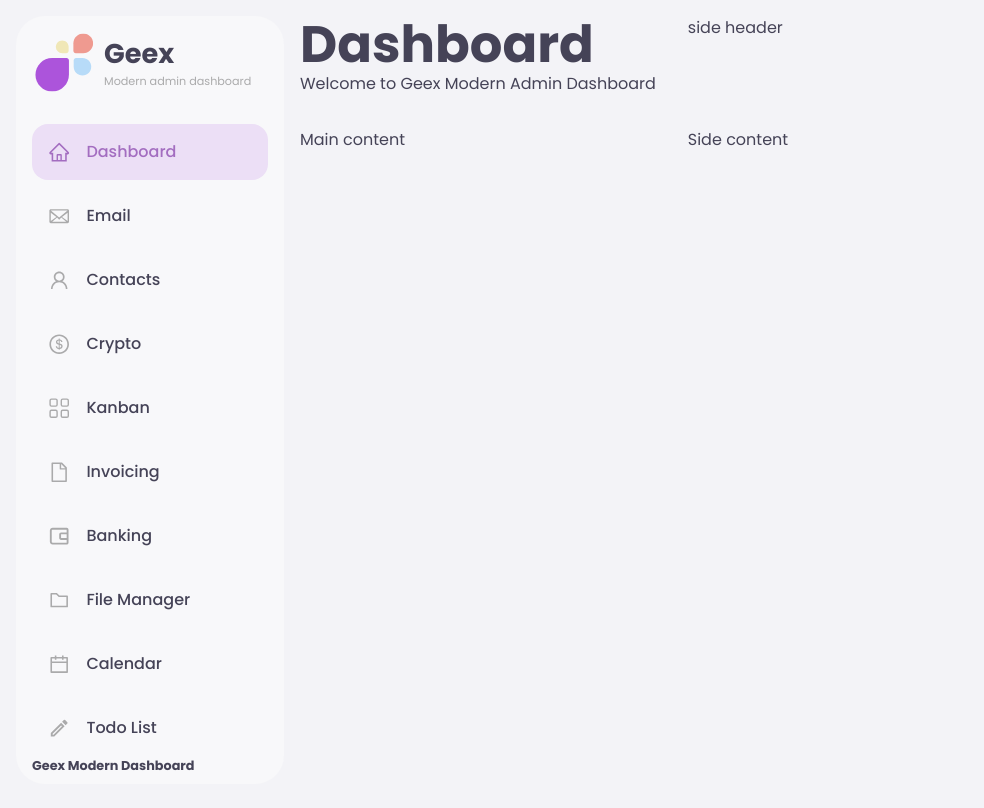
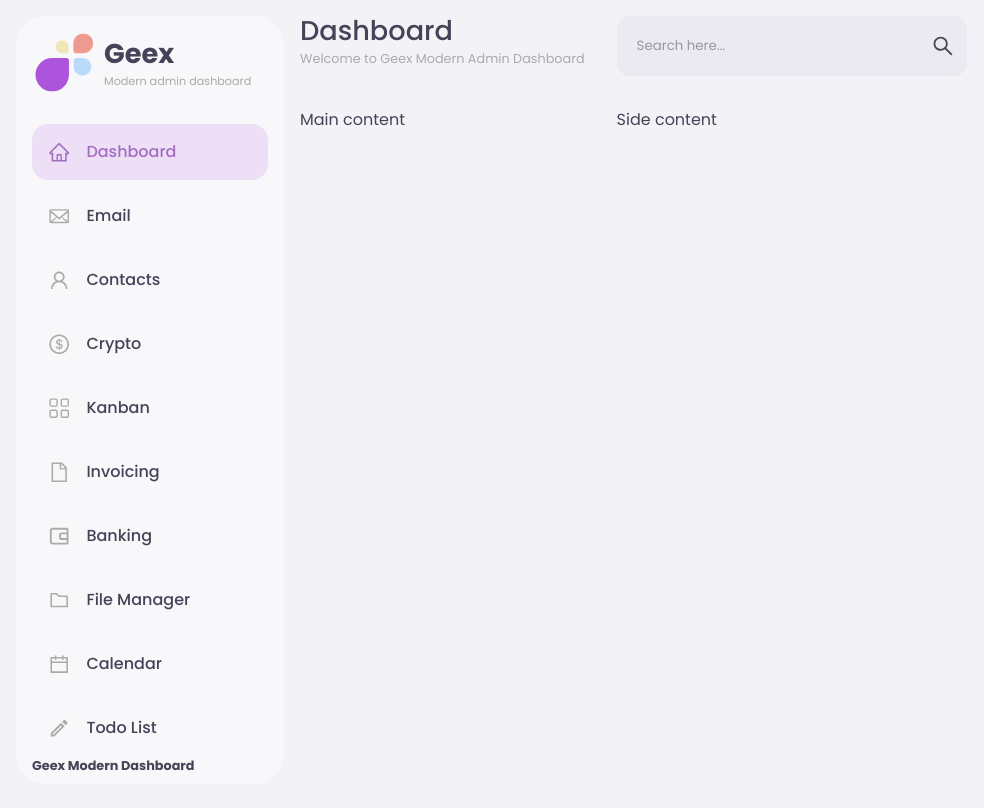
Before and after one commit to bryan-brenes-rojas/admin-dashboard, a React (Vite) app in the folder apps/admin-fe/: page / in a window 1280 px wide. Shown: the top 808 px of the page, without its empty margins (0-984 px from the left). Built offline with nearby package versions, Linux system fonts and the light colour scheme.

Commit message:
Add input component

```diff
--- /dev/null
+++ b/apps/admin-fe/src/components/input/input.module.scss
@@ -0,0 +1,27 @@
+@import "../../styles/colors.scss";
+@import "../../styles/variables.scss";
+
+.container {
+  position: relative;
+
+  .input {
+    background-color: $bg-input;
+    border-radius: 1em;
+    border: none;
+    padding: 1.5em;
+    width: 100%;
+    outline: none;
+
+    &::placeholder {
+      opacity: 0.7;
+    }
+  }
+
+  .icon {
+    font-size: 1.5em;
+    position: absolute;
+    right: 12px;
+    top: 50%;
+    transform: translateY(-50%);
+  }
+}
--- /dev/null
+++ b/apps/admin-fe/src/components/input/input.tsx
@@ -0,0 +1,15 @@
+import { AiOutlineSearch } from "react-icons/ai";
+import classes from "./input.module.scss";
+
+interface Props {
+  placeholder?: string;
+}
+
+export const Input = (props: Props) => {
+  return (
+    <div className={classes.container}>
+      <input className={classes.input} placeholder={props.placeholder} />
+      <AiOutlineSearch className={classes.icon} />
+    </div>
+  );
+};
--- a/apps/admin-fe/src/layouts/main-layout.module.scss
+++ b/apps/admin-fe/src/layouts/main-layout.module.scss
@@ -1,4 +1,6 @@
 @import "../styles/variables.scss";
+@import "../styles/colors.scss";
+
 $side-width: 350px;
 
 .container {
@@ -15,4 +17,16 @@ $side-width: 350px;
     display: flex;
     flex-direction: column;
   }
+
+  .headerMain {
+    .title {
+      font-weight: 500;
+      font-size: 1.7em;
+    }
+
+    .description {
+      font-size: $sub-text-size;
+      color: $sub-text;
+    }
+  }
 }
--- a/apps/admin-fe/src/layouts/main-layout.tsx
+++ b/apps/admin-fe/src/layouts/main-layout.tsx
@@ -1,4 +1,5 @@
 import { ReactNode } from "react";
+import { Input } from "../components/input/input";
 import classes from "./main-layout.module.scss";
 
 interface Props {
@@ -19,7 +20,11 @@ export const MainLayout = ({ children, side, title, description }: Props) => {
         <h1 className={classes.title}>{title}</h1>
         <span className={classes.description}>{description}</span>
       </div>
-      {side ? <div className={classes.headerSide}>side header</div> : null}
+      {side ? (
+        <div className={classes.headerSide}>
+          {<Input placeholder="Search here..." />}
+        </div>
+      ) : null}
       <div className={classes.mainContent}>{children}</div>
       {side ? <div className={classes.sideContent}>{side}</div> : null}
     </div>
--- a/apps/admin-fe/src/styles/colors.scss
+++ b/apps/admin-fe/src/styles/colors.scss
@@ -1,6 +1,8 @@
 $bg-primary: #f3f3f7;
 $bg-primary-alt: #f8f8fa;
 $bg-secondary: #fdfdfd;
+$bg-input: #EBEAF3;
+
 $accent: #ECDFF6;
 $text: #454357;
 $sub-text: #AAAAAB;
--- a/apps/admin-fe/src/styles/variables.scss
+++ b/apps/admin-fe/src/styles/variables.scss
@@ -1,2 +1,3 @@
 $outer-spacing: 1em;
 $border-radius: 1.8em;
+$sub-text-size: 0.8em;
```
